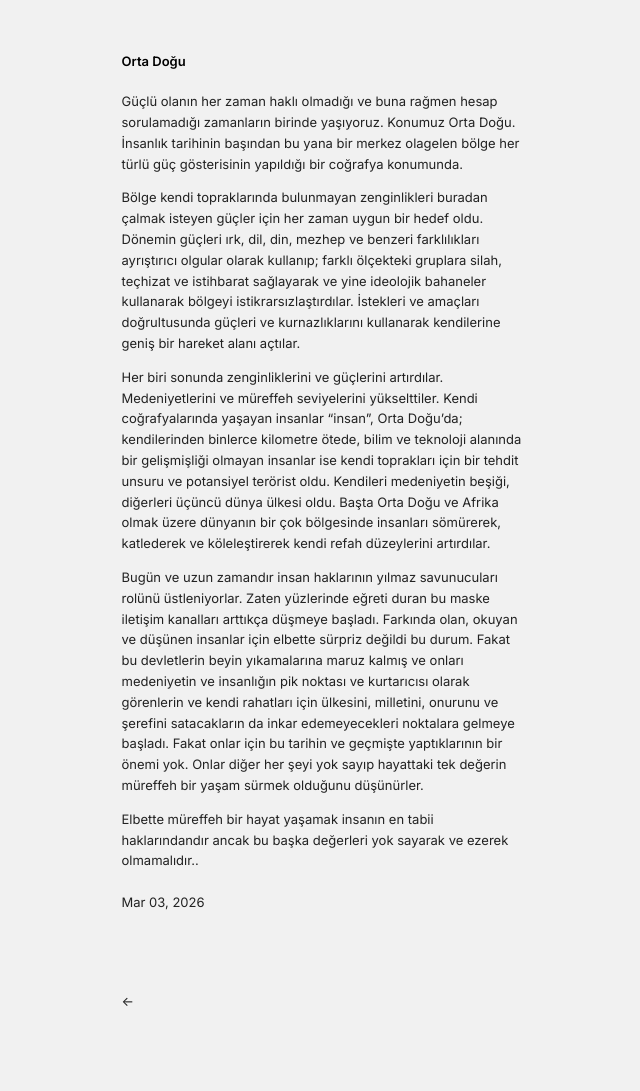
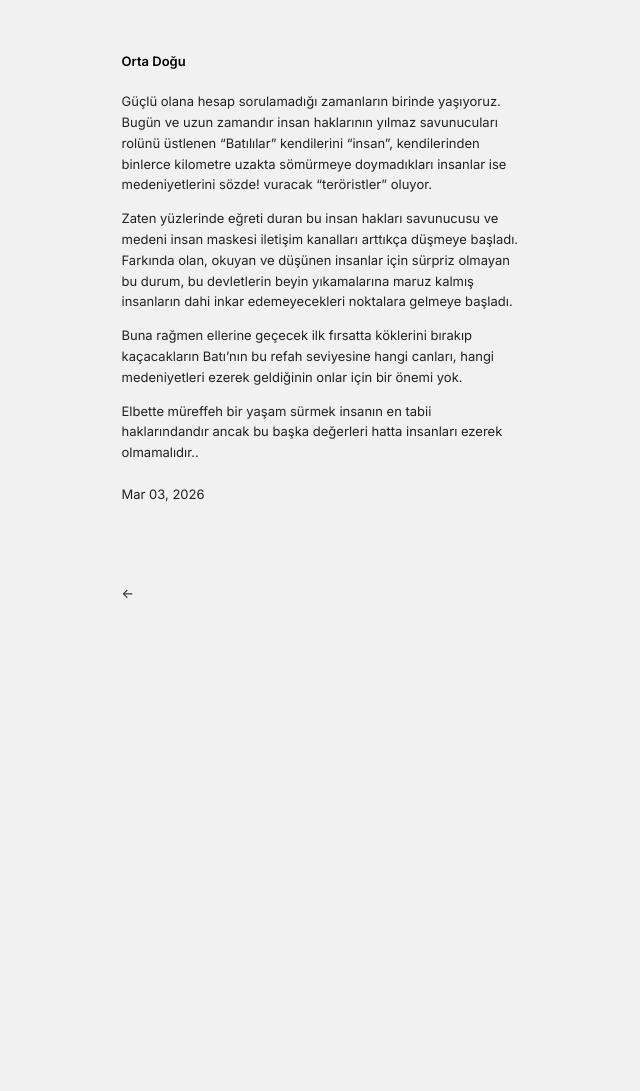
Before and after one commit to hayriartar/hayriartar.github.io, a Jekyll site: the page built from _posts/2026-03-03-ortadoğu.md, in a window 1280 px wide. Shown: the whole page, without its empty margins (311-951 px from the left). Built offline with Jekyll 4.4.1, drawn with Linux system fonts in a browser that asks for light colours; after the commit the page ends 900 px from its top, so only the background shows below that.

Commit message:
Update 2026-03-03-ortadoğu.md

```diff
--- a/_posts/2026-03-03-ortadoğu.md
+++ b/_posts/2026-03-03-ortadoğu.md
@@ -6,23 +6,15 @@ categories: [blog]
 tag: []
 ---
 
-Güçlü olanın her zaman haklı olmadığı ve buna rağmen hesap sorulamadığı zamanların birinde yaşıyoruz. Konumuz Orta Doğu.
-İnsanlık tarihinin başından bu yana bir merkez olagelen bölge her türlü güç gösterisinin yapıldığı bir coğrafya konumunda.
+Güçlü olana hesap sorulamadığı zamanların birinde yaşıyoruz. Bugün ve uzun zamandır insan haklarının yılmaz savunucuları rolünü üstlenen "Batılılar"
+kendilerini "insan", kendilerinden binlerce kilometre uzakta sömürmeye doymadıkları insanlar ise medeniyetlerini sözde! vuracak "teröristler" oluyor.
 
-Bölge kendi topraklarında bulunmayan zenginlikleri buradan çalmak isteyen güçler için her zaman uygun bir hedef oldu.
-Dönemin güçleri ırk, dil, din, mezhep ve benzeri farklılıkları ayrıştırıcı olgular olarak kullanıp; farklı ölçekteki gruplara silah, teçhizat ve istihbarat sağlayarak
-ve yine ideolojik bahaneler kullanarak bölgeyi istikrarsızlaştırdılar. İstekleri ve amaçları doğrultusunda güçleri ve kurnazlıklarını kullanarak kendilerine geniş bir hareket alanı açtılar.
+Zaten yüzlerinde eğreti duran bu insan hakları savunucusu ve medeni insan maskesi iletişim kanalları arttıkça düşmeye başladı.
+Farkında olan, okuyan ve düşünen insanlar için sürpriz olmayan bu durum, bu devletlerin beyin yıkamalarına maruz kalmış
+insanların dahi inkar edemeyecekleri noktalara gelmeye başladı.
 
-Her biri sonunda zenginliklerini ve güçlerini artırdılar. Medeniyetlerini ve müreffeh seviyelerini yükselttiler.
-Kendi coğrafyalarında yaşayan insanlar "insan", Orta Doğu'da; kendilerinden binlerce kilometre ötede,
-bilim ve teknoloji alanında bir gelişmişliği olmayan insanlar ise kendi toprakları için bir tehdit unsuru ve potansiyel terörist oldu.
-Kendileri medeniyetin beşiği, diğerleri üçüncü dünya ülkesi oldu. Başta Orta Doğu ve Afrika olmak üzere dünyanın bir çok bölgesinde insanları sömürerek,
-katlederek ve köleleştirerek kendi refah düzeylerini artırdılar.
+Buna rağmen ellerine geçecek ilk fırsatta köklerini bırakıp kaçacakların Batı'nın bu refah seviyesine hangi canları,
+hangi medeniyetleri ezerek geldiğinin onlar için bir önemi yok.
 
-Bugün ve uzun zamandır insan haklarının yılmaz savunucuları rolünü üstleniyorlar. Zaten yüzlerinde eğreti duran bu maske iletişim kanalları arttıkça düşmeye başladı.
-Farkında olan, okuyan ve düşünen insanlar için elbette sürpriz değildi bu durum. Fakat bu devletlerin beyin yıkamalarına maruz kalmış
-ve onları medeniyetin ve insanlığın pik noktası ve kurtarıcısı olarak görenlerin ve kendi rahatları için ülkesini, milletini,
-onurunu ve şerefini satacakların da inkar edemeyecekleri noktalara gelmeye başladı.
-Fakat onlar için bu tarihin ve geçmişte yaptıklarının bir önemi yok. Onlar diğer her şeyi yok sayıp hayattaki tek değerin müreffeh bir yaşam sürmek olduğunu düşünürler.
 
-Elbette müreffeh bir hayat yaşamak insanın en tabii haklarındandır ancak bu başka değerleri yok sayarak ve ezerek olmamalıdır..
+Elbette müreffeh bir yaşam sürmek insanın en tabii haklarındandır ancak bu başka değerleri hatta insanları ezerek olmamalıdır..
```
